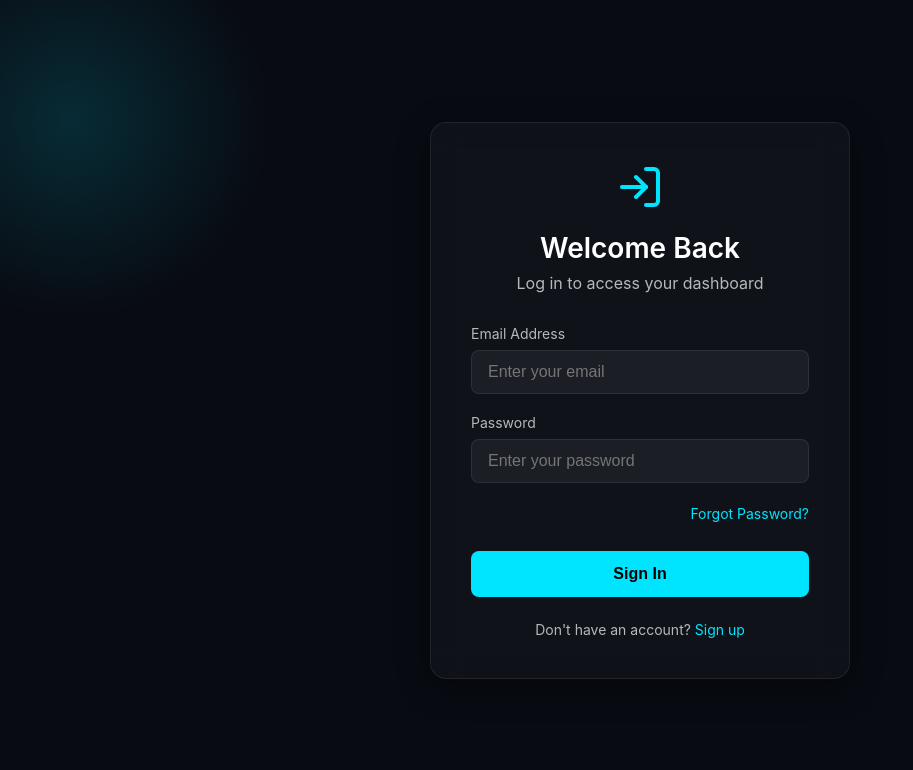
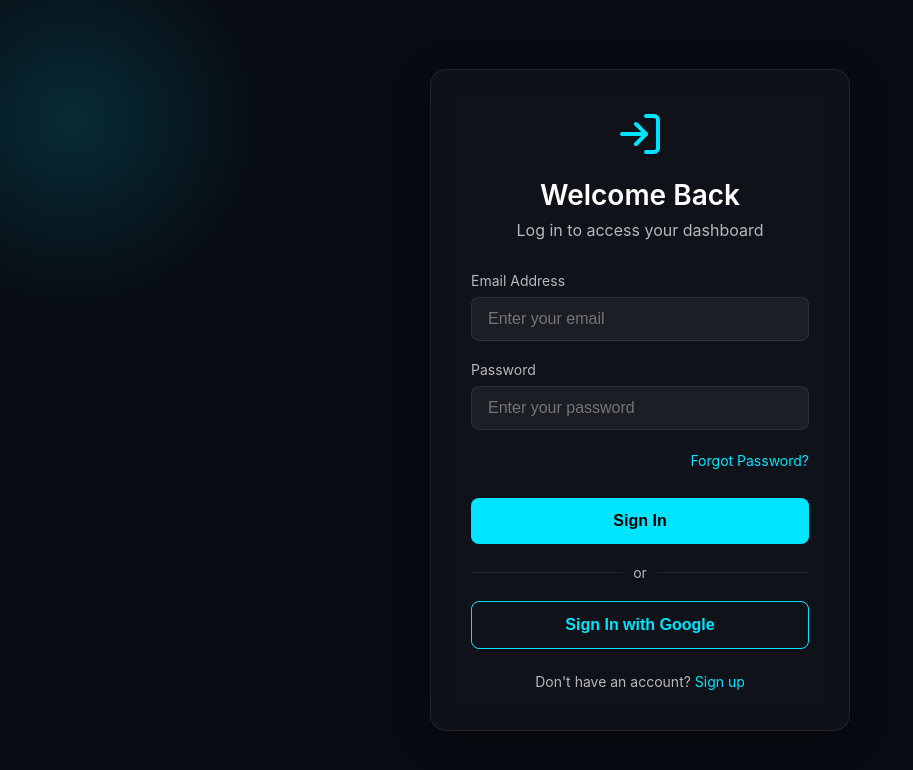
Before and after one commit to noel1408/Form-CheckAI, a React app in the folder web/: page /login in a window 1280 px wide. Shown: the top 770 px of the page, without its empty margins (0-913 px from the left). Built offline with nearby package versions, Linux system fonts and the light colour scheme; no server answers; the HTML template or start-up script is replaced by a standard one.

Commit message:
Add Google Sign-In to React Web App

```diff
--- a/web/src/context/AuthContext.jsx
+++ b/web/src/context/AuthContext.jsx
@@ -1,6 +1,6 @@
 import { createContext, useContext, useEffect, useState } from "react";
 import { auth } from "../lib/firebase";
-import { onAuthStateChanged, signInWithEmailAndPassword, createUserWithEmailAndPassword, signOut, sendPasswordResetEmail } from "firebase/auth";
+import { onAuthStateChanged, signInWithEmailAndPassword, createUserWithEmailAndPassword, signOut, sendPasswordResetEmail, GoogleAuthProvider, signInWithPopup } from "firebase/auth";
 
 const AuthContext = createContext();
 
@@ -12,8 +12,14 @@ export function AuthProvider({ children }) {
   const [currentUser, setCurrentUser] = useState(null);
   const [loading, setLoading] = useState(true);
 
+  const googleProvider = new GoogleAuthProvider();
+
   function login(email, password) {
     return signInWithEmailAndPassword(auth, email, password);
+  }
+
+  function loginWithGoogle() {
+    return signInWithPopup(auth, googleProvider);
   }
 
   function register(email, password) {
@@ -40,6 +46,7 @@ export function AuthProvider({ children }) {
   const value = {
     currentUser,
     login,
+    loginWithGoogle,
     register,
     logout,
     resetPassword
--- a/web/src/pages/Login.jsx
+++ b/web/src/pages/Login.jsx
@@ -8,7 +8,7 @@ export default function Login() {
   const [password, setPassword] = useState('');
   const [error, setError] = useState('');
   const [loading, setLoading] = useState(false);
-  const { login } = useAuth();
+  const { login, loginWithGoogle } = useAuth();
   const navigate = useNavigate();
 
   async function handleSubmit(e) {
@@ -20,6 +20,20 @@ export default function Login() {
       navigate('/dashboard');
     } catch (err) {
       setError('Failed to sign in. Please check your credentials.');
+      console.error(err);
+    } finally {
+      setLoading(false);
+    }
+  }
+
+  async function handleGoogleLogin() {
+    try {
+      setError('');
+      setLoading(true);
+      await loginWithGoogle();
+      navigate('/dashboard');
+    } catch (err) {
+      setError('Failed to sign in with Google.');
       console.error(err);
     } finally {
       setLoading(false);
@@ -72,6 +86,21 @@ export default function Login() {
           </button>
         </form>
 
+        <div style={{ display: 'flex', alignItems: 'center', margin: '20px 0' }}>
+          <div style={{ flex: 1, height: '1px', background: 'var(--border-glass)' }}></div>
+          <span style={{ margin: '0 10px', color: 'var(--text-secondary)', fontSize: '14px' }}>or</span>
+          <div style={{ flex: 1, height: '1px', background: 'var(--border-glass)' }}></div>
+        </div>
+
+        <button
+          disabled={loading}
+          onClick={handleGoogleLogin}
+          className="glass-button"
+          style={{ background: 'transparent', border: '1px solid var(--primary-cyan)', color: 'var(--primary-cyan)' }}
+        >
+          Sign In with Google
+        </button>
+
         <div style={{ textAlign: 'center', marginTop: '24px', fontSize: '14px', color: 'var(--text-secondary)' }}>
           Don't have an account? <Link to="/register" style={{ color: 'var(--primary-cyan)', textDecoration: 'none' }}>Sign up</Link>
         </div>
--- a/web/src/pages/Register.jsx
+++ b/web/src/pages/Register.jsx
@@ -12,7 +12,7 @@ export default function Register() {
   const [error, setError] = useState('');
   const [loading, setLoading] = useState(false);
 
-  const { register } = useAuth();
+  const { register, loginWithGoogle } = useAuth();
   const navigate = useNavigate();
 
   async function handleSubmit(e) {
@@ -42,6 +42,20 @@ export default function Register() {
       navigate('/dashboard');
     } catch (err) {
       setError('Failed to create an account. ' + err.message);
+      console.error(err);
+    } finally {
+      setLoading(false);
+    }
+  }
+
+  async function handleGoogleLogin() {
+    try {
+      setError('');
+      setLoading(true);
+      await loginWithGoogle();
+      navigate('/dashboard');
+    } catch (err) {
+      setError('Failed to sign up with Google.');
       console.error(err);
     } finally {
       setLoading(false);
@@ -110,6 +124,21 @@ export default function Register() {
           </button>
         </form>
 
+        <div style={{ display: 'flex', alignItems: 'center', margin: '20px 0' }}>
+          <div style={{ flex: 1, height: '1px', background: 'var(--border-glass)' }}></div>
+          <span style={{ margin: '0 10px', color: 'var(--text-secondary)', fontSize: '14px' }}>or</span>
+          <div style={{ flex: 1, height: '1px', background: 'var(--border-glass)' }}></div>
+        </div>
+
+        <button
+          disabled={loading}
+          onClick={handleGoogleLogin}
+          className="glass-button"
+          style={{ background: 'transparent', border: '1px solid var(--primary-cyan)', color: 'var(--primary-cyan)' }}
+        >
+          Sign Up with Google
+        </button>
+
         <div style={{ textAlign: 'center', marginTop: '24px', fontSize: '14px', color: 'var(--text-secondary)' }}>
           Already have an account? <Link to="/login" style={{ color: 'var(--primary-cyan)', textDecoration: 'none' }}>Log in</Link>
         </div>
```
